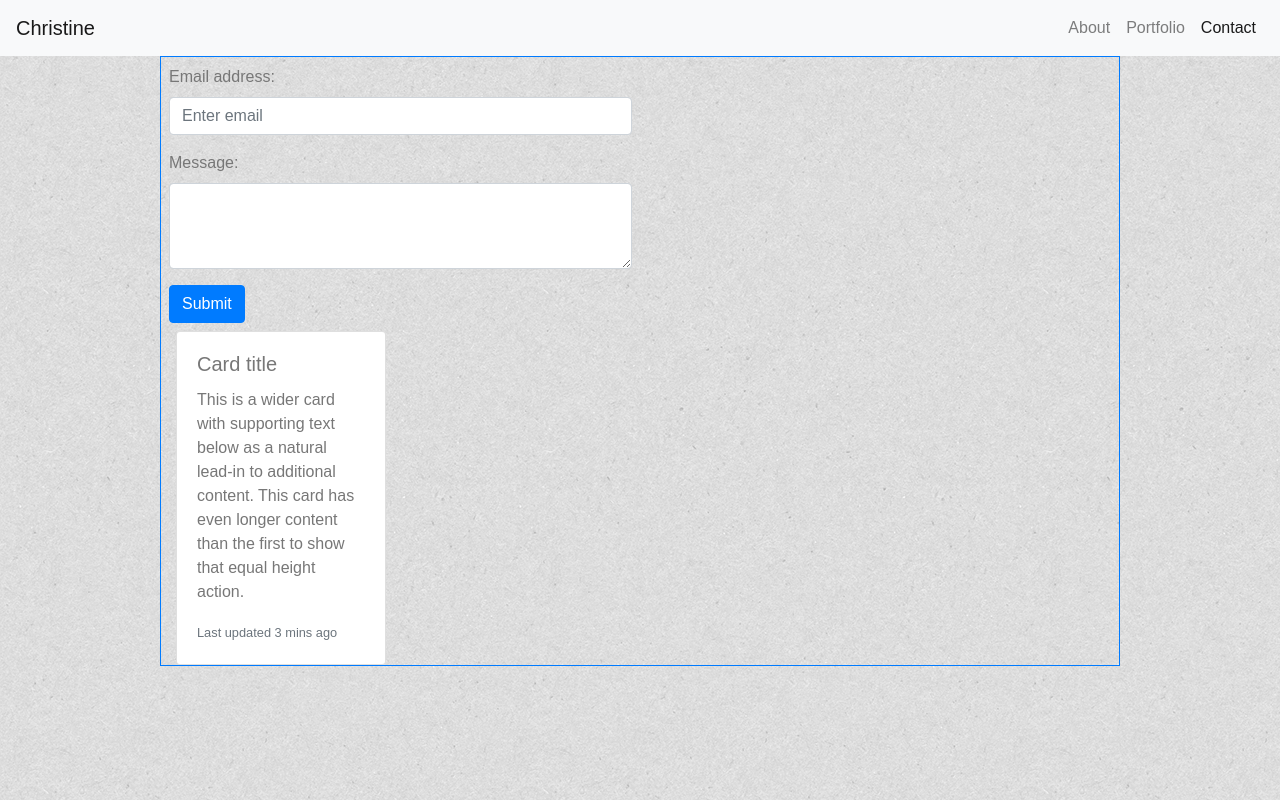
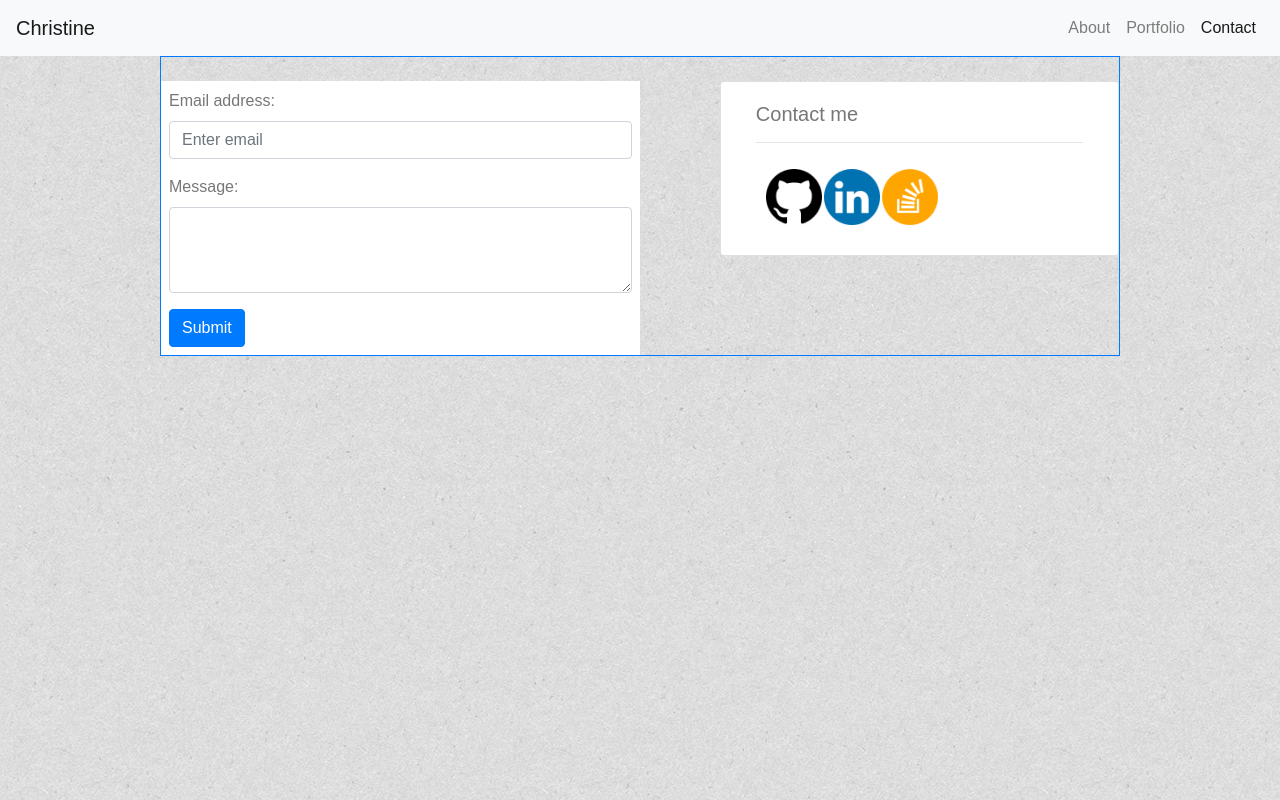
Before and after one commit to chris-aqui/Bootstrap-Portfolio, a plain HTML site: page contact.html in a window 1280 px wide. Drawn offline with nearby package versions, Linux system fonts and the light colour scheme.

Commit message:
contat page worked

```diff
--- a/assets/css/style.css
+++ b/assets/css/style.css
@@ -10,3 +10,19 @@ body {
 .main {
   width: 960px;
 }
+.left {
+  background-color: #ffffff;
+  float: left;
+}
+.right {
+  background-color: #ffffff;
+  float: right;
+}
+.icons {
+  width: 58px;
+  float: left;
+  padding: 10px;
+}
+.icons img {
+  width: 56px;
+}
--- a/contact.html
+++ b/contact.html
@@ -40,9 +40,10 @@
     </div>
   </nav>
   <!-- navbar ends here -->
+  <div class="container">
     <div class="row">
       <div class="main mr-auto ml-auto border border-primary">
-      <div class="left p-2 col-md-6">
+        <div class="left p-2 col-md-6 mt-4">
           <form class=" ">
             <div class="form-group">
               <label for="exampleInputEmail1">Email address:</label>
@@ -55,21 +56,32 @@
             <button type="submit" class="btn btn-primary">Submit</button>
           </form>
         </div>
-      <div class="right col-md-3">
-        <div class="card">
+        <div class="right card col-md-5 mt-4">
           <div class="card-body">
-            <h5 class="card-title">Card title</h5>
-            <p class="card-text">This is a wider card with supporting text below as a natural lead-in to additional content. This card has even
-              longer content than the first to show that equal height action.</p>
-            <p class="card-text">
-              <small class="text-muted">Last updated 3 mins ago</small>
-            </p>
+            <h5 class="card-title">Contact me</h5>
+            <div class="card-text">
+              <hr class="aLine">
+              <div class="icons">
+                <a href="https://github.com/christine-aqui" target="_blank">
+                  <img src="./assets/images/githb.png" alt="github">
+                </a>
+              </div>
+              <div class="icons">
+                <a href="https://www.linkedin.com/in/christineaqui/" target="_blank">
+                  <img src="./assets/images/linkedin.png" alt="linkedin"> </a>
+              </div>
+              <div class="icons">
+                <a href="https://stackoverflow.com/story/chrisaqui" target="_blank">
+                  <img src="./assets/images/stackoverflow-4-xxl.png" alt="Stack Overflow"> </a>
               </div>
             </div>
           </div>
+        </div>
+
         <!-- end of main -->
       </div>
       <!-- end of row -->
+    </div>
   </div>
   <!-- content ends here -->
   <script src="https://cdnjs.cloudflare.com/ajax/libs/jquery/3.3.1/jquery.slim.min.js"></script>
```
Lines whose indentation alone changed are shown as unchanged.
